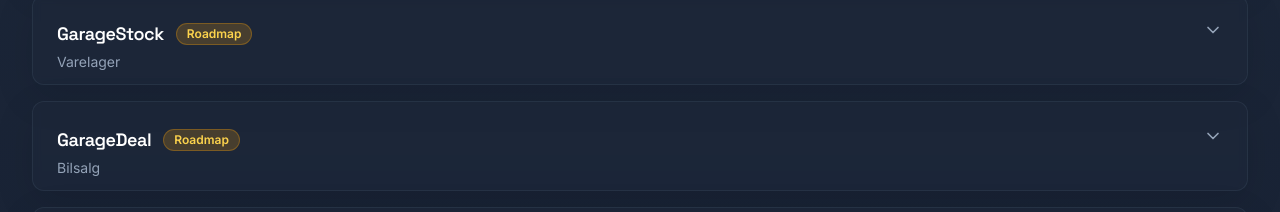
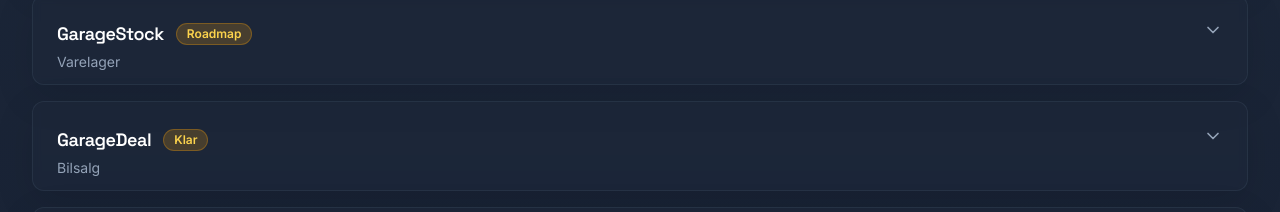
Before and after one commit to martinjensen9988-sudo/lejio-fri, a React (Vite) app: page /fri/workshop/modules in a window 1280 px wide. Shown: the part 2613-2825 px from the top of the page. Built offline with nearby package versions, Linux system fonts and the light colour scheme; no server answers.

Commit message:
Mark GarageDeal module as ready

```diff
--- a/src/data/workshopModules.ts
+++ b/src/data/workshopModules.ts
@@ -115,7 +115,7 @@ export const workshopModules: WorkshopModule[] = [
     name: 'GarageDeal',
     description: 'Bilsalg med korrekt momsafregning. Hele handelsprocessen på ét sted.',
     tag: 'Bilsalg',
-    status: 'Roadmap',
+    status: 'Klar',
     highlights: ['Bilhandel flow', 'Momsberegning', 'Kontraktskabeloner'],
     integrations: ['e-conomic', 'Nummerplade opslag', 'PDF kontrakt'],
     outcomes: ['Sikker momsafregning', 'Hurtigere salg', 'Færre manuelle trin'],
```
